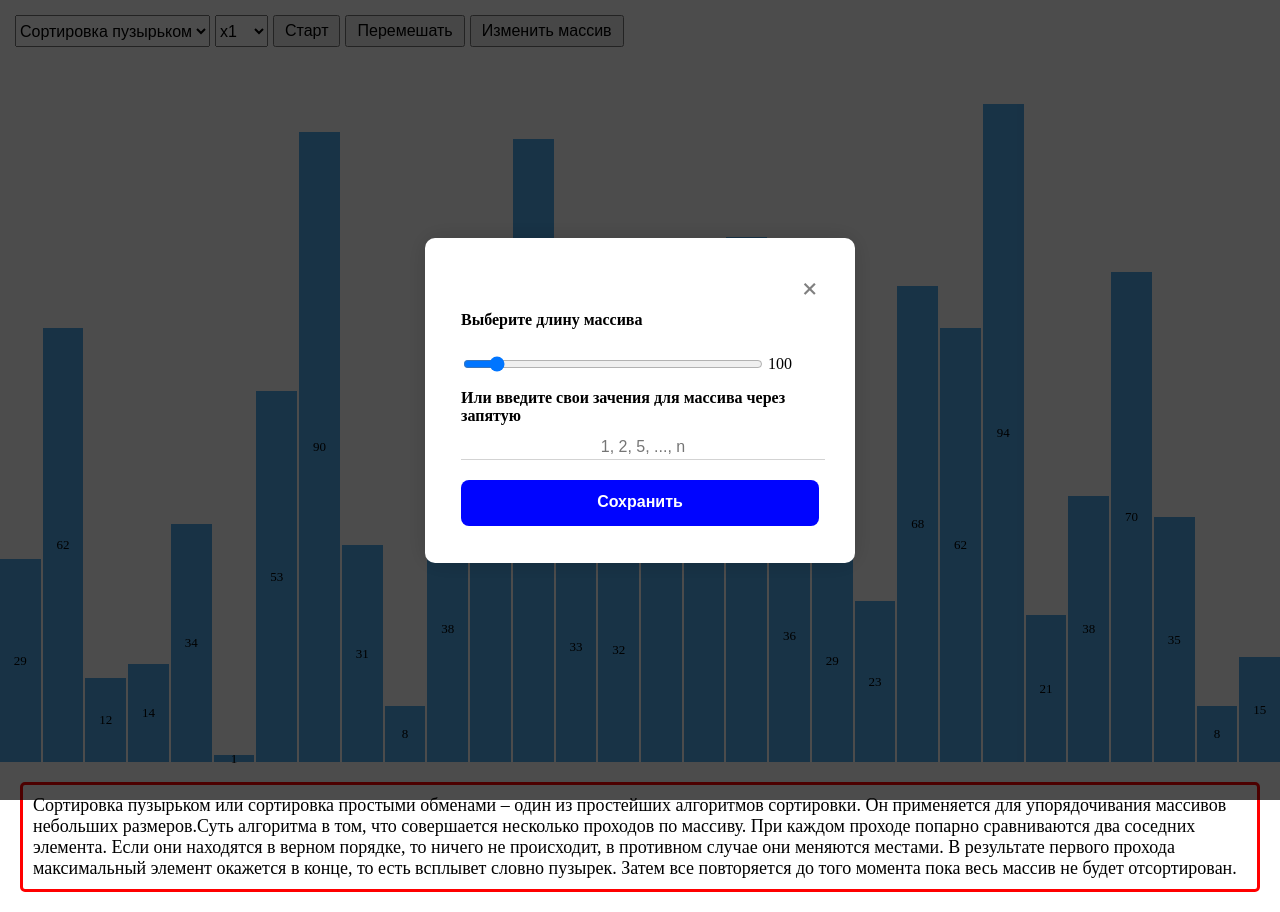
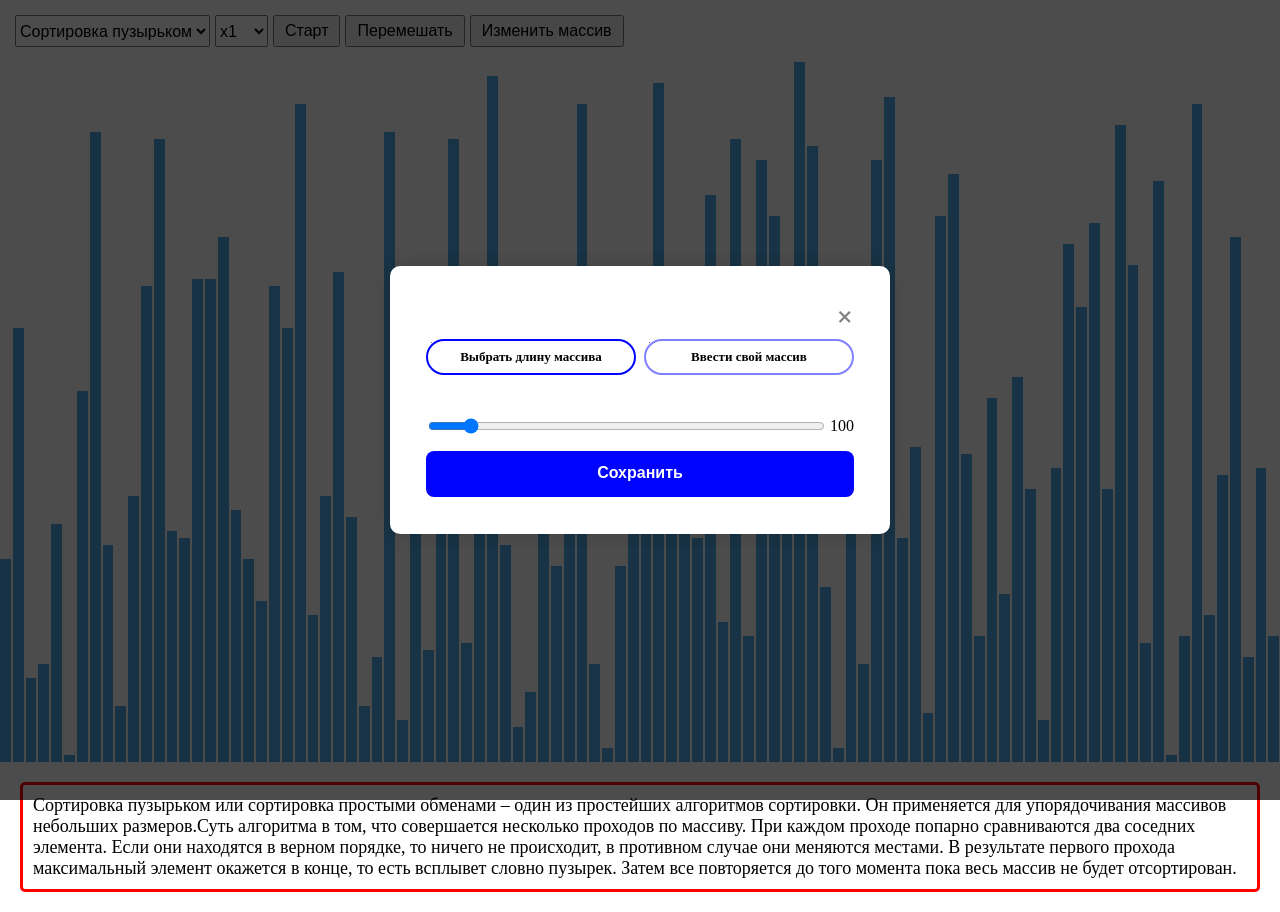
Before and after one commit to EvgeniaStep8/algorithm-visualizer, a website built with webpack: page src/index.html in a window 1280 px wide. Both pictures are taken after a click on the button "Изменить массив". Built offline with nearby package versions, Linux system fonts and the light colour scheme.

Commit message:
add change array and array length

```diff
--- a/src/assets/styles/style.css
+++ b/src/assets/styles/style.css
@@ -83,7 +83,7 @@ button {
 }
 
 .popup-container {
-  max-width: 430px;
+  width: 500px;
   background: #ffffff;
   box-shadow: 0px 0px 25px rgba(0, 0, 0, 0.15);
   border-radius: 10px;
@@ -109,6 +109,49 @@ button {
   color: red;
 }
 
+.radiobuttons {
+  display: flex;
+  align-items: stretch;
+  margin-bottom: 26px;
+}
+
+.radiobutton {
+  position: relative;
+  height: 36px;
+  flex: 1 0 0;
+  margin-right: 8px;
+}
+
+.radiobutton:last-of-type {
+  margin-right: 0;
+}
+
+.radiobutton-input {
+  position: absolute;
+  width: 1px;
+  height: 1px;
+  overflow: hidden;
+  clip-path: inset(0 0 0 0);
+}
+
+.radiobutton-input:checked + span {
+  border-color: rgb(0, 4, 255);
+}
+
+.visible-radio {
+  display: block;
+  width: 100%;
+  border-radius: 20px;
+  border: 2px solid rgba(0, 4, 255, 0.5);
+  box-sizing: border-box;
+  cursor: pointer;
+  font-size: 13px;
+  font-weight: 700;
+  line-height: 16px;
+  text-align: center;
+  padding: 8px 0;
+}
+
 .text {
   margin: 0;
   padding: 0;
@@ -124,7 +167,7 @@ button {
 .input-range {
   cursor: pointer;
   margin-right: 5px;
-  width: 300px;
+  width: 400px;
 }
 
 .input {
--- a/src/index.html
+++ b/src/index.html
@@ -41,9 +41,30 @@
     <div class="popup">
       <div class="popup-container">
         <button class="close">+</button>
+        <form class="radiobuttons">
+          <label class="radiobutton">
+            <input
+              type="radio"
+              name="array"
+              class="radiobutton-input"
+              value="arrLength"
+              checked
+            />
+            <span class="visible-radio">Выбрать длину массива</span>
+          </label>
+          <label class="radiobutton">
+            <input type="radio" name="array" class="radiobutton-input" value="arrChange" />
+            <span class="visible-radio">Ввести свой массив</span>
+          </label>
+        </form>
         <form class="form">
-          <p class="text">Выберите длину массива</p>
-          <div class="range">
+          <div class="form-container"></div>
+          <button class="submit" type="submit">Сохранить</button>
+        </form>
+      </div>
+    </div>
+    <template id="template-length">
+      <label class="range">
         <input
           class="input-range"
           type="range"
@@ -54,12 +75,18 @@
           step="10"
         />
         <p class="length">100</p>
+      </label>
+    </template>
+    <template id="template-array">
+      <div class="input-container">
+        <p class="text">Введите свои зачения для массива через запятую</p>
+        <input
+          type="text"
+          name="array"
+          class="input"
+          placeholder="1, 2, 5, ..., n"
+        />
       </div>
-          <p class="text">Или введите свои зачения для массива через запятую</p>
-          <input type="text" name="array" class="input" placeholder="1, 2, 5, ..., n" />
-          <button class="submit" type="submit">Сохранить</button>
-        </form>
-      </div>
-    </div>
+    </template>
   </body>
 </html>
--- a/src/scripts/constants.js
+++ b/src/scripts/constants.js
@@ -19,10 +19,11 @@ const description = document.querySelector(".info");
 const popup = document.querySelector(".popup");
 const changeArrayButton = document.querySelector(".change-array");
 const closePopupButton = popup.querySelector(".close");
-const form = document.querySelector(".form");
+const radiobuttonsForm = popup.querySelector(".radiobuttons");
+const form = popup.querySelector(".form");
 
 const baseDelayTime = 300;
 
-const initialArray = [29, 62, 12, 14, 34, 1, 53, 90, 31, 8, 38, 68, 89, 33, 32, 69, 69, 75, 36, 29, 23, 68, 62, 94, 21, 38, 70, 35, 8, 15, 90, 6, 37, 16, 42, 89, 17, 50, 98, 31, 5, 10, 44, 28, 39, 94, 14, 2, 28, 37, 54, 97, 56, 35, 32, 81, 20, 89, 18, 86, 78, 34, 100, 88, 25, 2, 38, 14, 86, 95, 32, 45, 7, 78, 84, 44, 18, 52, 24, 55, 39, 6, 42, 74, 65, 77, 39, 91, 71, 17, 83, 1, 18, 94, 21, 41, 75, 15, 42, 18].slice(0,30);
+const initialArray = [29, 62, 12, 14, 34, 1, 53, 90, 31, 8, 38, 68, 89, 33, 32, 69, 69, 75, 36, 29, 23, 68, 62, 94, 21, 38, 70, 35, 8, 15, 90, 6, 37, 16, 42, 89, 17, 50, 98, 31, 5, 10, 44, 28, 39, 94, 14, 2, 28, 37, 54, 97, 56, 35, 32, 81, 20, 89, 18, 86, 78, 34, 100, 88, 25, 2, 38, 14, 86, 95, 32, 45, 7, 78, 84, 44, 18, 52, 24, 55, 39, 6, 42, 74, 65, 77, 39, 91, 71, 17, 83, 1, 18, 94, 21, 41, 75, 15, 42, 18];
 
-export { info, container, button, mashButton, selectSort, selectSpeed, baseDelayTime, description, initialArray, popup, changeArrayButton, closePopupButton, form };
+export { info, container, button, mashButton, selectSort, selectSpeed, baseDelayTime, description, initialArray, popup, changeArrayButton, closePopupButton, radiobuttonsForm, form };
--- a/src/scripts/form.js
+++ b/src/scripts/form.js
@@ -1,29 +1,34 @@
 import { changeArrayForSort, changeArrayLength } from "./sort.js";
-import { form } from "./constants.js";
+import { radiobuttonsForm, form } from "./constants.js";
 import { closePopup } from "./popup.js";
+
+const renderForm = () => {
+  const formContainer = form.querySelector(".form-container");
+  formContainer.innerHTML= "";
+  if (radiobuttonsForm.array.value === "arrLength") {
+    const range = document.querySelector("#template-length").content.querySelector(".range").cloneNode(true);
+    range.addEventListener("change", () => {
+      document.querySelector(".length").textContent = form.range.value;
+    })
+    formContainer.append(range);
+  } else {
+    const newArr = document.querySelector("#template-array").content.querySelector(".input-container").cloneNode(true);
+    formContainer.append(newArr);
+  }
+}
 
 const handleChangeArray = (evt) => {
   evt.preventDefault();
-  if (form.array.value !== "") {
+  if (radiobuttonsForm.array.value === "arrLength") {
+    changeArrayLength(+form.range.value);
+  } else {
     const arr = form.array.value.split(", ").map((num) => +num);
     changeArrayForSort(arr);
-  } else {
-    changeArrayLength(+form.range.value);
   }
   closePopup();
 }
 
-const handleInputArrayChange = () => {
-  if (form.array.value !== "") {
-    form.range.disabled = true;
-  } else {
-    form.range.disabled = false;
-  }
-}
-
-form.array.addEventListener("change", handleInputArrayChange);
-form.range.addEventListener("change", () => {
-  document.querySelector(".length").textContent = form.range.value;
-})
+renderForm();
+radiobuttonsForm.addEventListener("change", renderForm);
 
 export { handleChangeArray };
--- a/src/scripts/sort.js
+++ b/src/scripts/sort.js
@@ -211,6 +211,7 @@ const changeArrayForSort = (arr) => {
 }
 
 const changeArrayLength = (length) => {
+  array = initialArray;
   array = array.slice(0, length);
   renderArray(array, container);
 }
```
Lines whose indentation alone changed are shown as unchanged.
